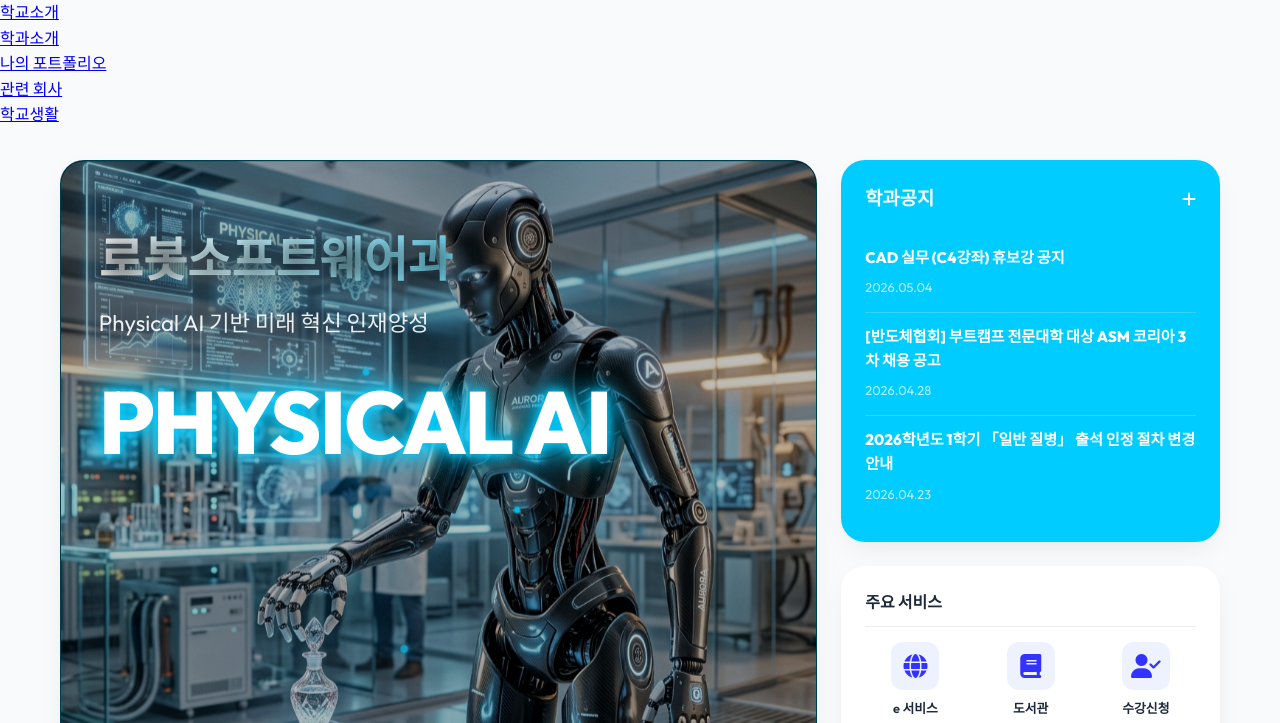
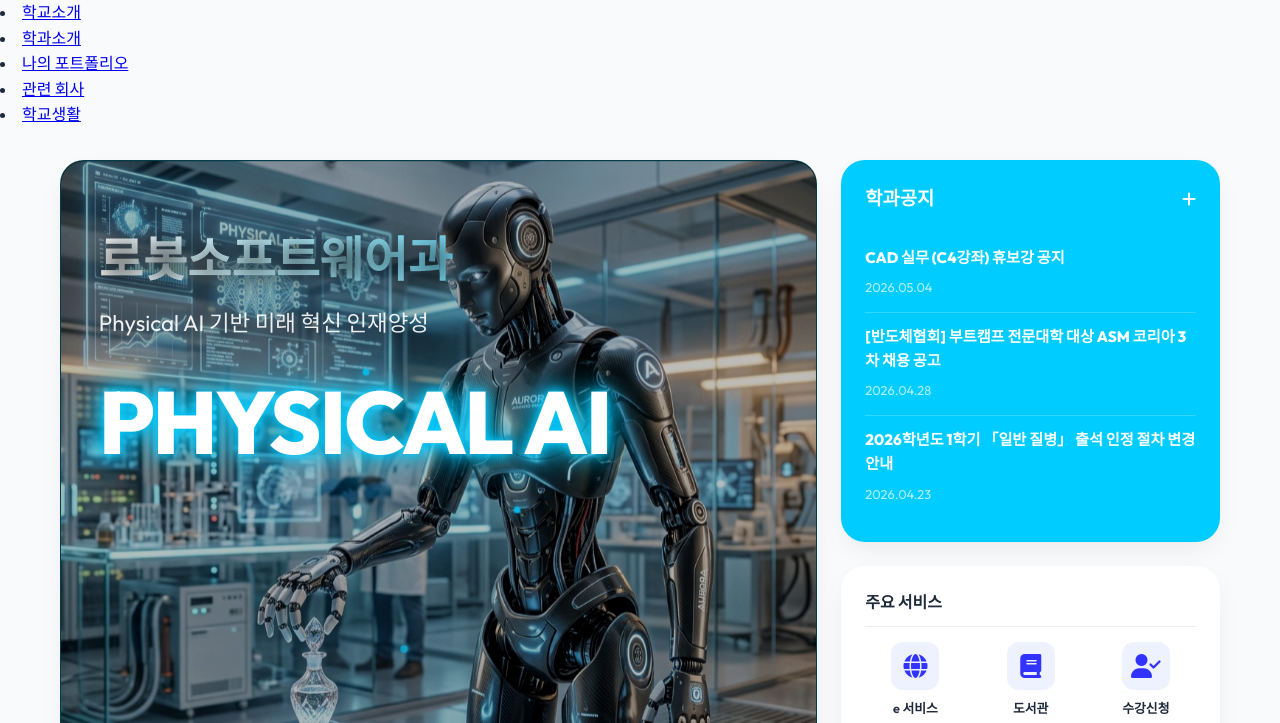
Before and after one commit to actsb/myschool, a plain HTML site: page index.html in a window 1280 px wide. Shown: the top 723 px of the page. Drawn offline with nearby package versions, Linux system fonts and the light colour scheme.

Commit message:
Add files via upload

```diff
--- a/index.html
+++ b/index.html
@@ -11,9 +11,6 @@
     <!-- Animation Library -->
     <link href="https://unpkg.com/aos@2.3.1/dist/aos.css" rel="stylesheet">
 </head>
-<body>
-
-            <ul>
                 <li><a href="https://www.dongyang.ac.kr/dmu/4339/subview.do" target="_blank">학교소개</a></li>
                 <li><a href="https://www.dongyang.ac.kr/dmu/4495/subview.do" target="_blank">학과소개</a></li>
                 <li><a href="#portfolio">나의 포트폴리오</a></li>
```
